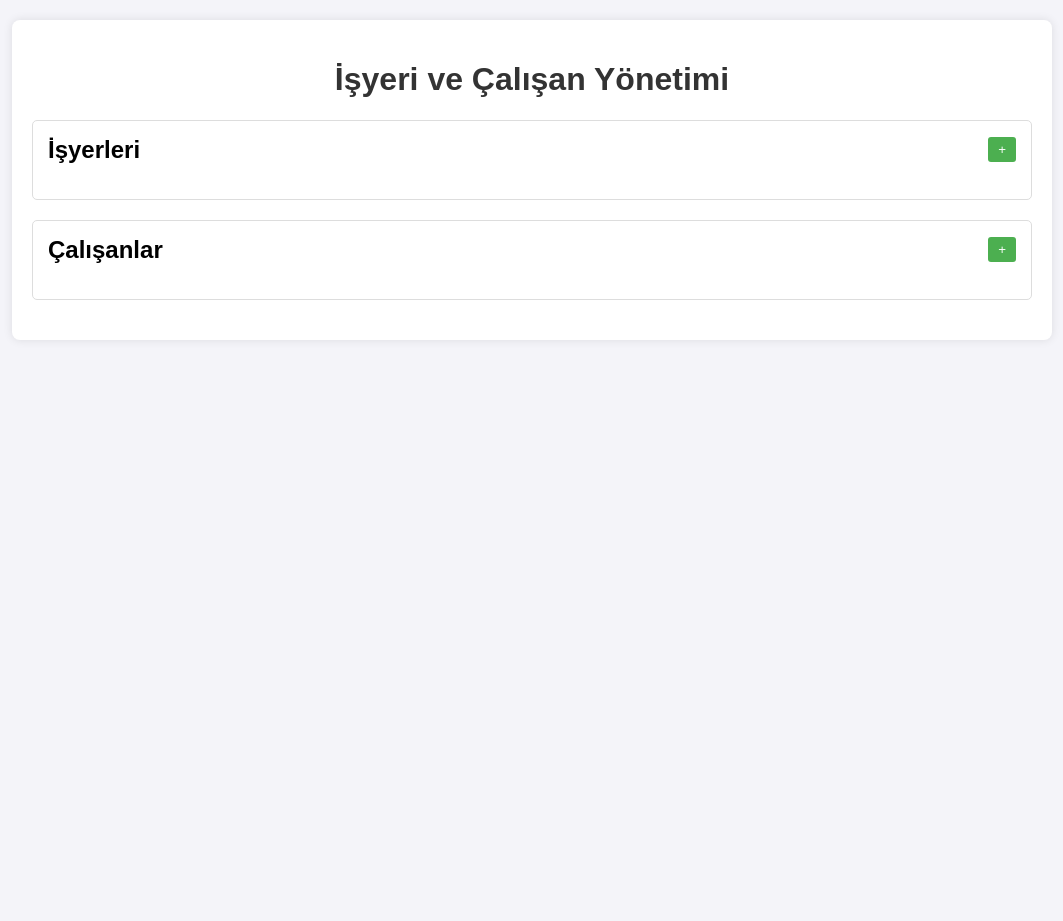
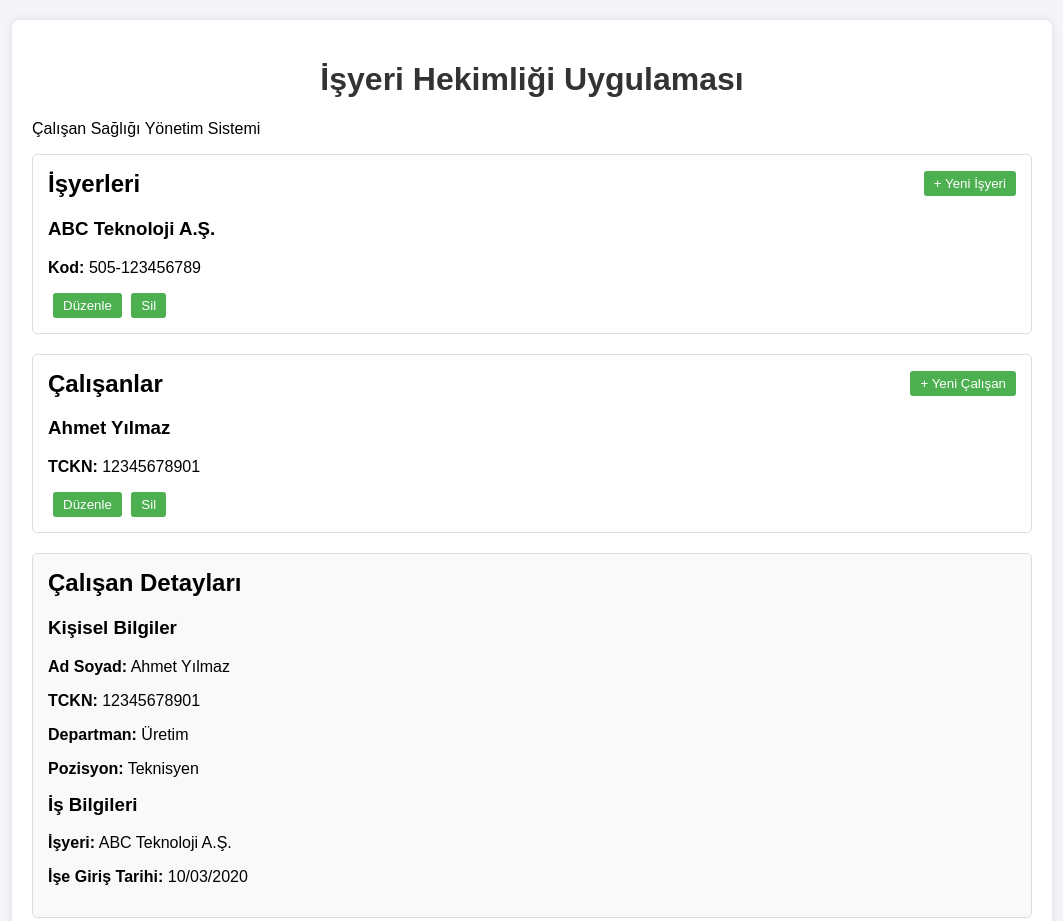
Before and after one commit to ccgisg/isgdenetimpaneli, a plain HTML site: page index.html in a window 1280 px wide. Shown: the whole page, without its empty margins (108-1171 px from the left). Before the commit the page ends 800 px from the top, so only its background shows below. Drawn offline with Linux system fonts and the light colour scheme.

Commit message:
Update index.html

```diff
--- a/index.html
+++ b/index.html
@@ -3,44 +3,78 @@
 <head>
     <meta charset="UTF-8">
     <meta name="viewport" content="width=device-width, initial-scale=1.0">
-    <title>İşyeri ve Çalışan Yönetimi</title>
+    <title>İşyeri Hekimliği Uygulaması</title>
     <link rel="stylesheet" href="style.css">
 </head>
 <body>
     <div class="container">
-        <h1>İşyeri ve Çalışan Yönetimi</h1>
+        <h1>İşyeri Hekimliği Uygulaması</h1>
+        <p class="subtitle">Çalışan Sağlığı Yönetim Sistemi</p>
 
         <!-- İşyerleri Bölümü -->
         <div class="section">
-            <h2>İşyerleri <button id="addWorkplace">+</button></h2>
-            <div id="workplaceList"></div>
+            <h2>İşyerleri <button id="addWorkplace">+ Yeni İşyeri</button></h2>
+            <div id="workplaceList">
+                <!-- Örnek İşyeri -->
+                <div class="workplace-item">
+                    <h3>ABC Teknoloji A.Ş.</h3>
+                    <p><strong>Kod:</strong> 505-123456789</p>
+                    <div class="actions">
+                        <button class="edit">Düzenle</button>
+                        <button class="delete">Sil</button>
+                    </div>
+                </div>
+            </div>
             <div id="workplaceForm" class="form-container" style="display: none;">
                 <input type="text" id="workplaceName" placeholder="İşyeri Adı*" required>
-                <input type="text" id="workplaceCode" placeholder="İşyeri Kodu*" required>
-                <button id="saveWorkplace">Kaydet</button>
-                <button id="cancelWorkplace">İptal</button>
+                <input type="text" id="workplaceCode" placeholder="Kod (Örn: 505-123456789)*" required>
+                <div class="form-buttons">
+                    <button id="saveWorkplace">Kaydet</button>
+                    <button id="cancelWorkplace">İptal</button>
+                </div>
             </div>
         </div>
 
         <!-- Çalışanlar Bölümü -->
         <div class="section">
-            <h2>Çalışanlar <button id="addEmployee">+</button></h2>
-            <div id="employeeList"></div>
+            <h2>Çalışanlar <button id="addEmployee">+ Yeni Çalışan</button></h2>
+            <div id="employeeList">
+                <!-- Örnek Çalışan -->
+                <div class="employee-item">
+                    <h3>Ahmet Yılmaz</h3>
+                    <p><strong>TCKN:</strong> 12345678901</p>
+                    <div class="actions">
+                        <button class="edit">Düzenle</button>
+                        <button class="delete">Sil</button>
+                    </div>
+                </div>
+            </div>
             <div id="employeeForm" class="form-container" style="display: none;">
                 <input type="text" id="employeeName" placeholder="Ad*" required>
                 <input type="text" id="employeeSurname" placeholder="Soyad*" required>
                 <input type="text" id="employeeTckn" placeholder="TCKN* (11 haneli)" required>
                 <input type="text" id="employeeDepartment" placeholder="Departman">
                 <input type="text" id="employeePosition" placeholder="Pozisyon">
-                <button id="saveEmployee">Kaydet</button>
-                <button id="cancelEmployee">İptal</button>
+                <div class="form-buttons">
+                    <button id="saveEmployee">Kaydet</button>
+                    <button id="cancelEmployee">İptal</button>
+                </div>
             </div>
         </div>
 
         <!-- Çalışan Detayları Bölümü -->
-        <div class="section" id="employeeDetails" style="display: none;">
+        <div class="section" id="employeeDetails">
             <h2>Çalışan Detayları</h2>
-            <div id="detailsContent"></div>
+            <div class="details-content">
+                <h3>Kişisel Bilgiler</h3>
+                <p><strong>Ad Soyad:</strong> Ahmet Yılmaz</p>
+                <p><strong>TCKN:</strong> 12345678901</p>
+                <p><strong>Departman:</strong> Üretim</p>
+                <p><strong>Pozisyon:</strong> Teknisyen</p>
+                <h3>İş Bilgileri</h3>
+                <p><strong>İşyeri:</strong> ABC Teknoloji A.Ş.</p>
+                <p><strong>İşe Giriş Tarihi:</strong> 10/03/2020</p>
+            </div>
         </div>
     </div>
     <script src="script.js"></script>
```
